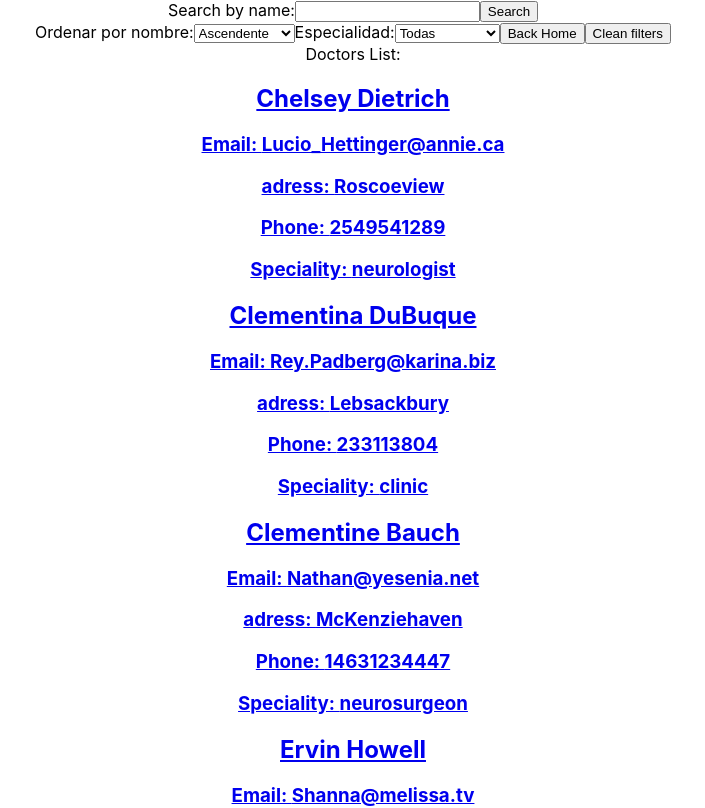
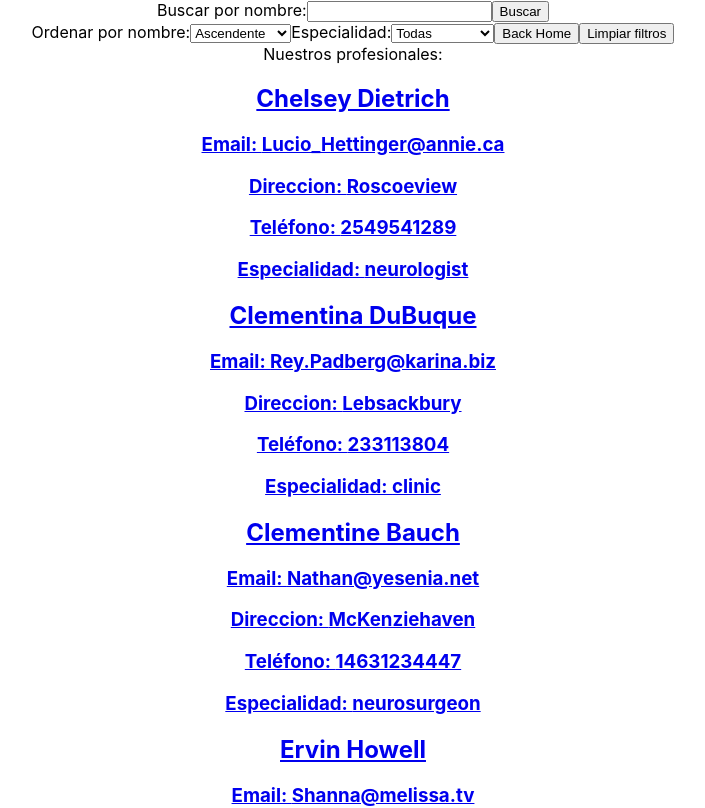
Before and after one commit to VickyDuarte1/Brainly-Front, a React (Create React App) app in the folder client/: page /doctors in a window 1280 px wide. Shown: the top 808 px of the page, without its empty margins (287-992 px from the left). Built offline with nearby package versions, Linux system fonts and the light colour scheme.

Commit message:
enespañol

```diff
--- a/client/src/Components/Doctor.jsx
+++ b/client/src/Components/Doctor.jsx
@@ -7,9 +7,9 @@ export default function Doctor( { id, name, email, address, phone, speciality }
        <h2>{id}</h2>
       <h2>{name}</h2>
       <h3>Email: {email}</h3>
-      <h3>adress: {address}</h3>
-      <h3>Phone: {phone}</h3>
-      <h3>Speciality: {speciality}</h3>
+      <h3>Direccion: {address}</h3>
+      <h3>Teléfono: {phone}</h3>
+      <h3>Especialidad: {speciality}</h3>
     </div>
   );
 }
--- a/client/src/Components/Doctors.jsx
+++ b/client/src/Components/Doctors.jsx
@@ -69,9 +69,9 @@ const filteredDoctors = doctors.filter(doctor =>
   Especialidad:
   <select value={selectedSpeciality} onChange={handleSpecialityChange}>
     <option value="">Todas</option>
-    <option value="clinic">clinic</option>
-    <option value="neurologist">neurologist</option>
-    <option value="neurosurgeon">neurosurgeon</option>
+    <option value="clinic">clinico</option>
+    <option value="neurologist">neurologo</option>
+    <option value="neurosurgeon">neurocirujano</option>
   </select>
 </label>
 
@@ -79,13 +79,13 @@ const filteredDoctors = doctors.filter(doctor =>
      <button> Back Home</button>
 </Link>
 
-      <button onClick={handleClearFilters}>Clean filters</button>
+      <button onClick={handleClearFilters}>Limpiar filtros</button>
 
       {doctors.length === 0 ? (
       <div>No hay doctores disponibles</div>
     ) : (
       <>
-        <div>Doctors List:</div>
+        <div>Nuestros profesionales:</div>
         {sortedDoctors.map((doctor) => (
           <Link key={doctor.id} to={`/doctors/${doctor.id}`}>
             <Doctor
--- a/client/src/Components/DoctorsDetails.jsx
+++ b/client/src/Components/DoctorsDetails.jsx
@@ -21,7 +21,7 @@ const doctor = doctors.find((doctor) => doctor.id === Number(id));
 
   return (
     <div>
-      <h2>Detail doctor</h2>
+      <h2>Doctor:</h2>
 
       <div className='doctorDetail'>
         <button className='closeDetail' onClick={handleBackClick}>x</button>
--- a/client/src/Components/Home.jsx
+++ b/client/src/Components/Home.jsx
@@ -16,9 +16,9 @@ export default function Home() {
 
   return (
     <div>
-      <h1>Welcome to home </h1>
-      <button onClick={handleShowUsers}>Show users</button>
-      <button onClick={handleShowDoctors}>Show doctors</button>
+      <h1>Bienvenido al home </h1>
+      <button onClick={handleShowUsers}>Usuarios</button>
+      <button onClick={handleShowDoctors}>Doctores</button>
     </div>
   );
 }
--- a/client/src/Components/SearchBar.jsx
+++ b/client/src/Components/SearchBar.jsx
@@ -17,10 +17,10 @@ export default function SearchBar(props) {
     return (
       <form onSubmit={handleFormSubmit}>
         <label>
-          Search by name:
+          Buscar por nombre:
           <input type="text" value={searchTerm} onChange={handleInputChange} />
         </label>
-        <button type="submit">Search</button>
+        <button type="submit">Buscar</button>
       </form>
     );
   }
--- a/client/src/Components/User.jsx
+++ b/client/src/Components/User.jsx
@@ -6,10 +6,10 @@ export default function User( { id, name, gender, age, image, city} ) {
     <div className='user'>
        <h2>{id}</h2>
       <h2>{name}</h2>
-      <h3> Age:{age} </h3>
-      <h4>Gender: {gender}</h4>
+      <h3> Edad:{age} </h3>
+      <h4>Género:{gender}</h4>
       <img src={image}/>
-      <h3>{city}</h3>
+      <h3>Ciudad:{city}</h3>
     </div>
   );
 }
--- a/client/src/Components/Users.jsx
+++ b/client/src/Components/Users.jsx
@@ -58,12 +58,10 @@ export default function Users() {
       </label>
       <button onClick={handleClearFilters}>Limpiar filtros</button>
       <Link to={`/home`}>
-     <button> Back Home</button>
+     <button> Volver </button>
       </Link>
 
-
-
-      <div>Users List:</div>
+      <div>Usuarios:</div>
       {sortedUsers.map((user) => (
         <Link key={user.id} to={`/users/${user.id}`}>
           <User
--- a/client/src/Components/UsersDetails.jsx
+++ b/client/src/Components/UsersDetails.jsx
@@ -16,8 +16,6 @@ const user = users.find((user) => user.id === id);
     navigate('/users');
   }
 
-
-
   function formatDate(dateString) {
     const date = new Date(dateString);
     return `${date.getDate()}/${date.getMonth() + 1}/${date.getFullYear()}`;
@@ -30,13 +28,13 @@ const user = users.find((user) => user.id === id);
       <div className='userDetail'>
         <button className='closeDetail' onClick={handleBackClick}>x</button>
       <ul>
-        <p>Name: {user.name}</p>
+        <p>Nombre: {user.name}</p>
         <p>E-mail:{user.email}</p>
-        <p>Phone: {user.cell}</p>
-        <p>Age: {user.age}</p>
-        <p>Birthdate: {formatDate(user.date)}</p>
-        <p>Gender: {user.gender}</p>
-        <p>Adress: {user.city}</p>
+        <p>Teléfono: {user.cell}</p>
+        <p>Edad: {user.age}</p>
+        <p>Nacimiento: {formatDate(user.date)}</p>
+        <p> {user.gender}</p>
+        <p>Dirección: {user.city}</p>
         <p>
           <img src={user.image} alt={user.name} width="230" height="230" />
         </p>
```
